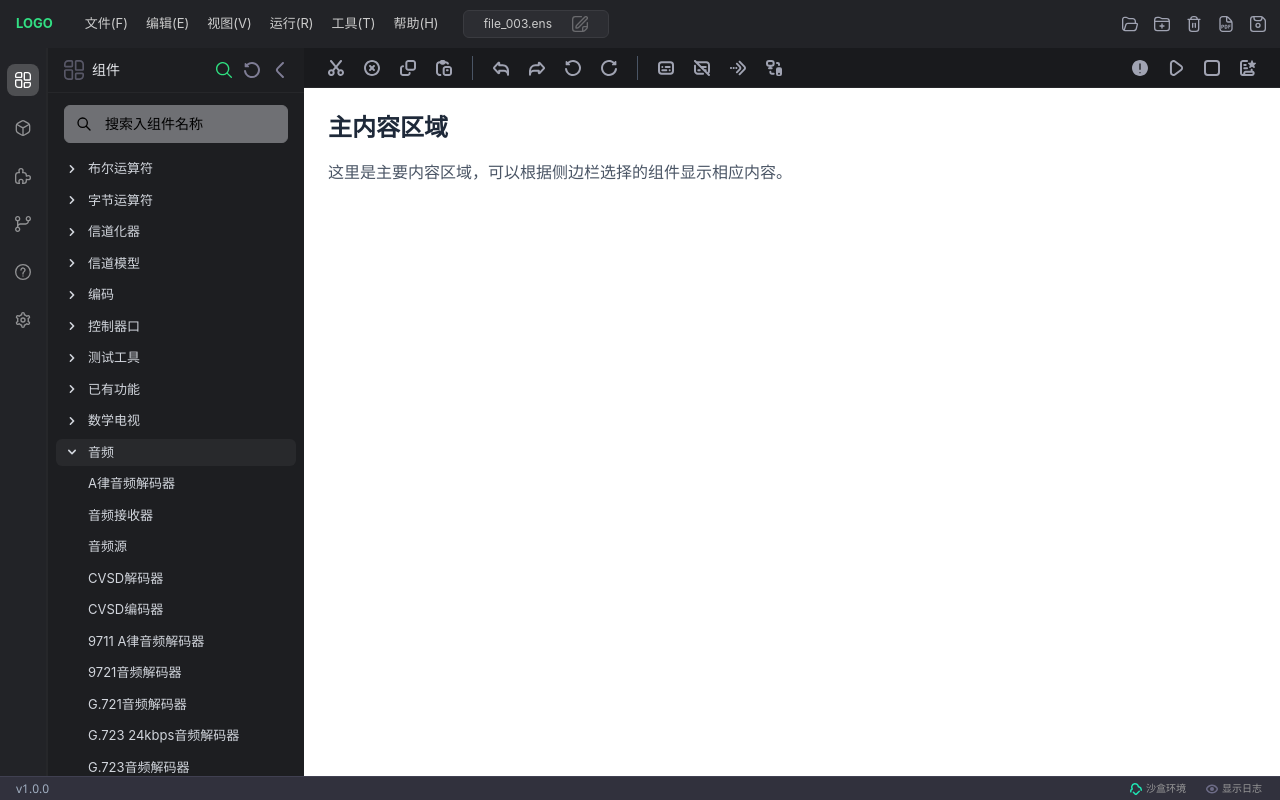
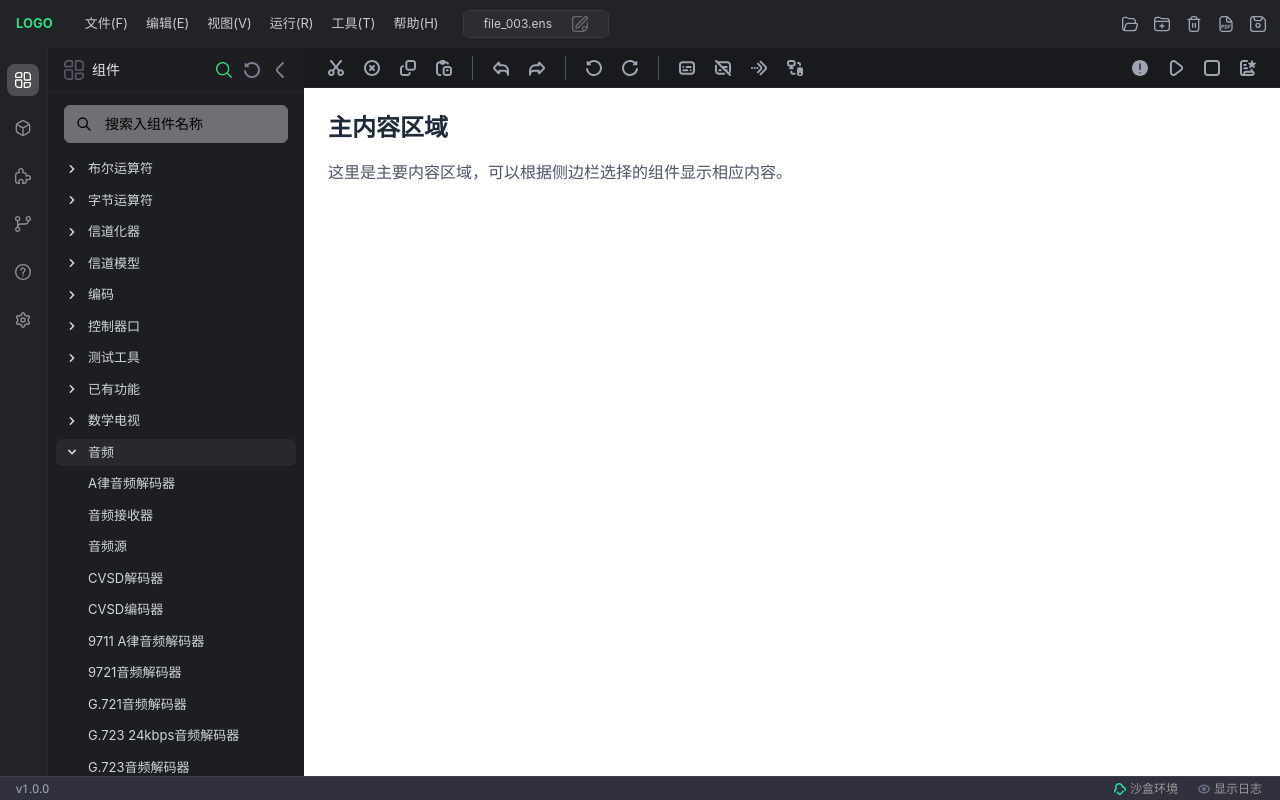
Before and after one commit to open-ensonic/open-ensonic-ux, a Vue app: page /ux1 in a window 1280 px wide. Built offline with nearby package versions, Linux system fonts and the light colour scheme.

Commit message:
update status bar

```diff
--- a/src/views/ux1/components/StatusBar.vue
+++ b/src/views/ux1/components/StatusBar.vue
@@ -77,7 +77,7 @@ const handleStatusClick = (item) => {
     cursor: pointer;
     padding: 2px 6px;
     border-radius: 3px;
-    font-size: 10px;
+    font-size: 12px;
     font-family: inherit;
     transition: all 0.2s ease;
 }
--- a/src/views/ux1/components/Toolbar.vue
+++ b/src/views/ux1/components/Toolbar.vue
@@ -79,6 +79,7 @@ const leftTools = reactive([
     tooltip: '重做',
     src: redo
   },
+    null,
   {
     tooltip: '左旋转',
     src: rotateLeft
```
